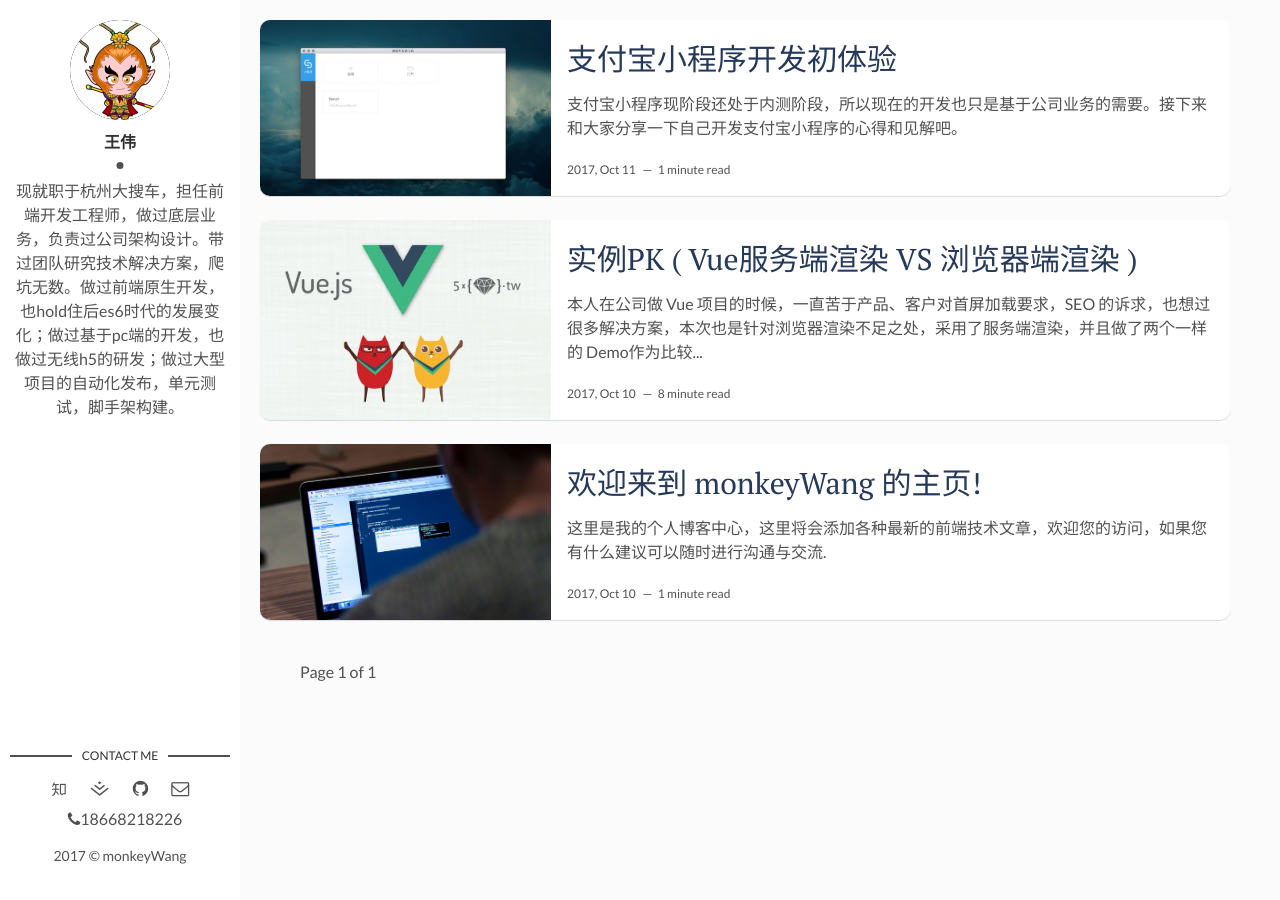
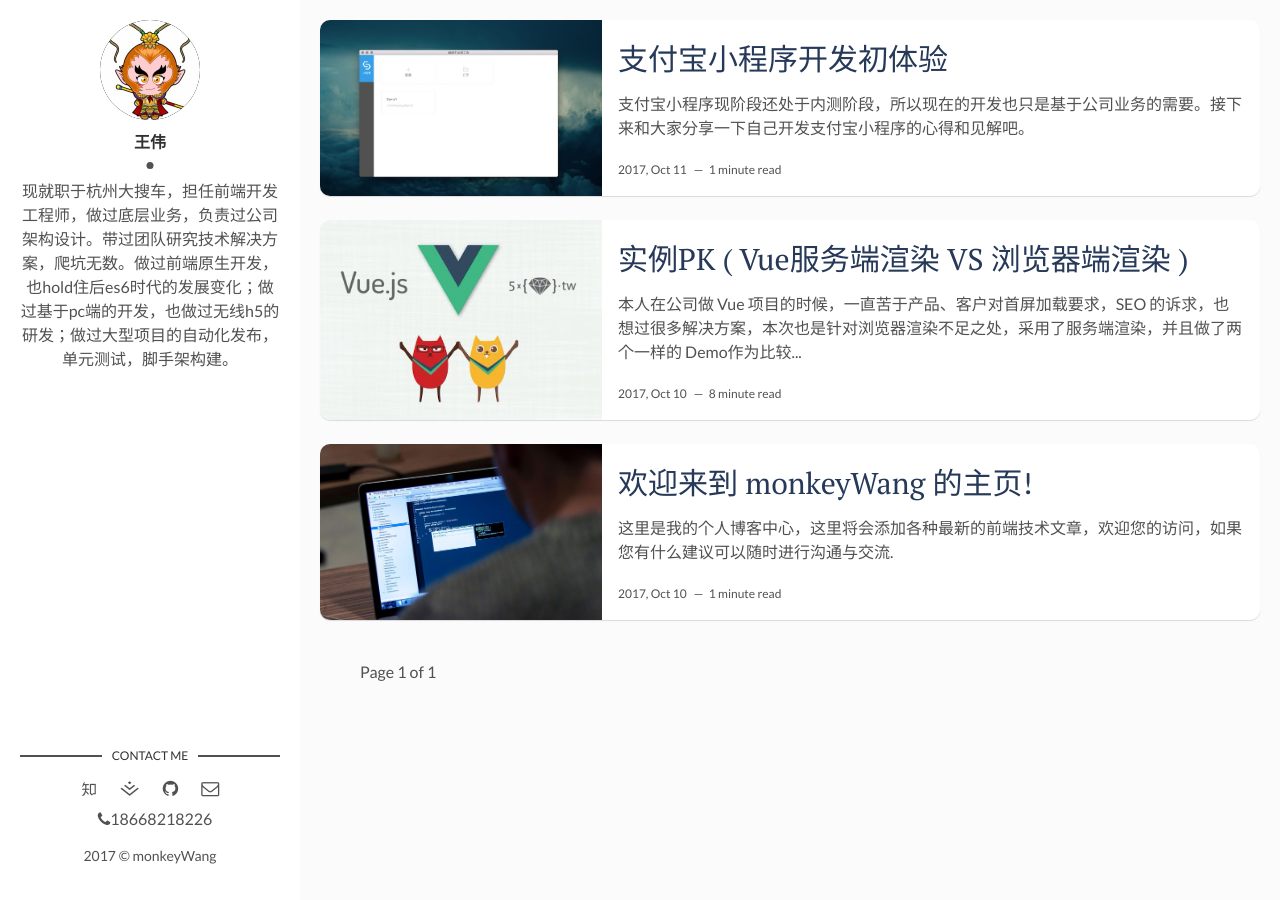
Before and after one commit to monkeyWangs/monkeyWangs.github.io, a Jekyll site: the page built from index.html, in a window 1280 px wide. Built offline with Jekyll 4.4.1, drawn with Linux system fonts in a browser that asks for light colours; the list of posts is cut into pages by our own code.

Commit message:
调整样式

```diff
--- a/assets/css/main.css
+++ b/assets/css/main.css
@@ -815,7 +815,6 @@
 }
 
 .wrapper {
-  max-width: 1250px;
   position: relative;
 }
 
@@ -861,9 +860,9 @@
   top: 0;
   left: 0;
   bottom: 0;
-  width: 240px;
+  width: 300px;
   height: 100%;
-  padding: 20px 10px;
+  padding: 20px;
   background-color: #ffffff;
 }
 
@@ -933,7 +932,7 @@
 
 .content-box {
   padding: 20px;
-  padding-left: 260px;
+  padding-left: 320px;
   display: -webkit-box;
   display: -webkit-flex;
   display: -ms-flexbox;
```
